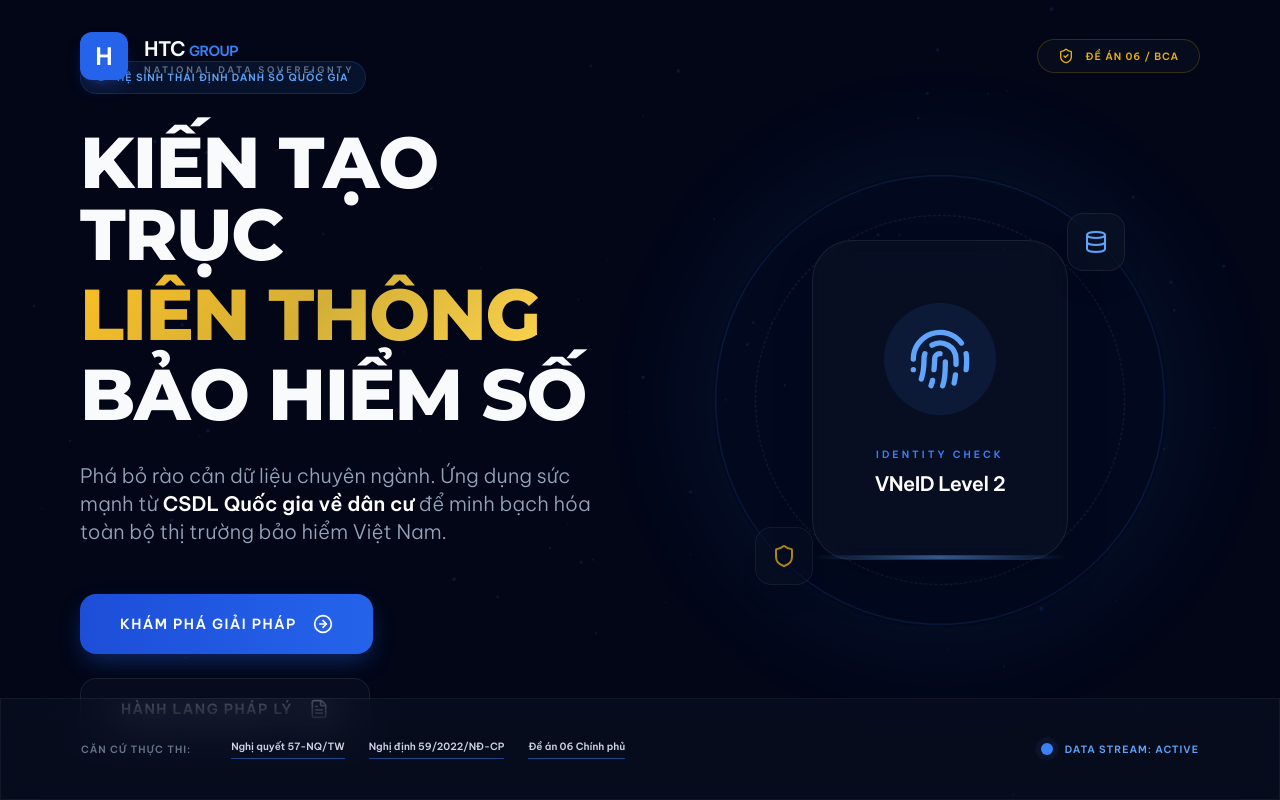
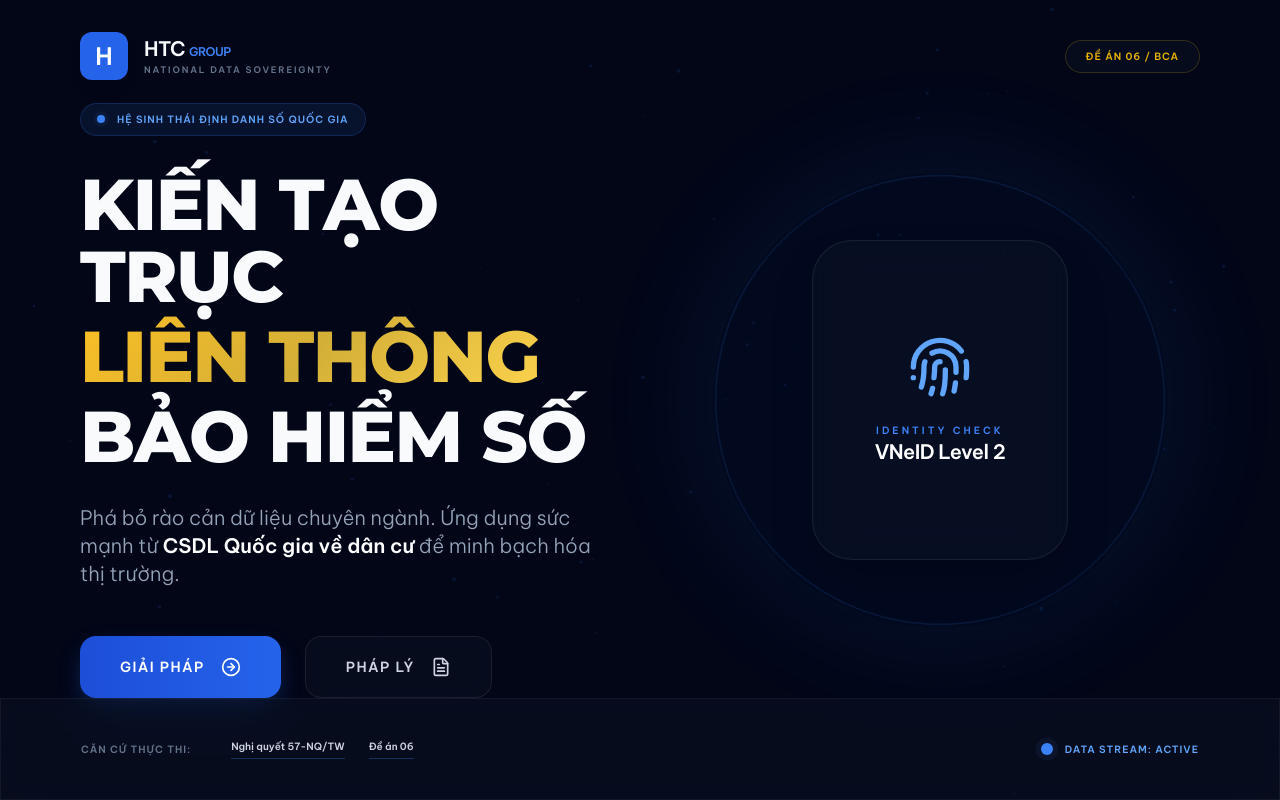
Before and after one commit to diegoschewe-cell/htc-insurance-hub, a plain HTML site: page hero.html in a window 1280 px wide. Drawn offline with nearby package versions, Linux system fonts and the light colour scheme.

Commit message:
Add files via upload

```diff
--- a/hero.html
+++ b/hero.html
@@ -8,26 +8,22 @@
     <script src="https://cdn.tailwindcss.com"></script>
     <script src="https://unpkg.com/lucide@latest"></script>
     <link href="https://unpkg.com/aos@2.3.1/dist/aos.css" rel="stylesheet">
-
     <link href="https://fonts.googleapis.com/css2?family=Montserrat:wght@700;800&family=Be+Vietnam+Pro:wght@300;400;600&display=swap" rel="stylesheet">
 
     <style>
         :root {
-            --police-blue: #0a192f;
             --htc-blue: #3b82f6;
-            --gold-glow: #fbbf24;
         }
         body {
             background-color: #020617;
             font-family: 'Be Vietnam Pro', sans-serif;
             color: #f8fafc;
-            overflow: hidden;
+            /* SỬA LỖI 1: Cho phép cuộn trên mobile, chỉ ẩn ngang */
+            overflow-x: hidden;
+            overflow-y: auto;
             line-height: 1.6;
         }
-        h1, h2, h3 {
-            font-family: 'Montserrat', sans-serif;
-            letter-spacing: -0.02em;
-        }
+        h1, h2, h3 { font-family: 'Montserrat', sans-serif; letter-spacing: -0.02em; }
 
         .glass-panel {
             background: rgba(15, 23, 42, 0.4);
@@ -43,14 +39,11 @@
         }
 
         #bg-canvas {
-            position: absolute;
+            position: fixed; /* SỬA LỖI 2: Đổi từ absolute sang fixed để nền đi theo khi cuộn */
             top: 0; left: 0;
             z-index: 0;
             opacity: 0.3;
-        }
-
-        .hero-title {
-            line-height: 1.2; /* Chỉnh khoảng cách dòng tiêu đề để không bị đè */
+            pointer-events: none;
         }
 
         .glow-orb {
@@ -63,15 +56,15 @@
             50% { transform: scale(1.15); opacity: 0.6; }
         }
 
+        @keyframes pan {
+            from { transform: translateY(0); }
+            to { transform: translateY(320px); }
+        }
+
         .btn-primary {
             background: linear-gradient(to right, #1d4ed8, #2563eb);
             transition: all 0.4s cubic-bezier(0.4, 0, 0.2, 1);
             box-shadow: 0 10px 25px -5px rgba(37, 99, 235, 0.4);
-        }
-
-        .btn-primary:hover {
-            transform: translateY(-3px);
-            box-shadow: 0 20px 30px -10px rgba(37, 99, 235, 0.6);
         }
     </style>
 </head>
@@ -79,28 +72,28 @@
 
     <canvas id="bg-canvas"></canvas>
 
-    <nav class="fixed top-0 w-full z-50 py-8 px-10 md:px-20 flex justify-between items-center" data-aos="fade-down">
-        <div class="flex items-center gap-4">
-            <div class="w-12 h-12 bg-blue-600 rounded-xl flex items-center justify-center shadow-lg shadow-blue-900/40">
-                <span class="font-bold text-2xl text-white">H</span>
+    <nav class="relative md:fixed top-0 w-full z-50 py-6 md:py-8 px-6 md:px-20 flex justify-between items-center" data-aos="fade-down">
+        <div class="flex items-center gap-3 md:gap-4">
+            <div class="w-10 h-10 md:w-12 md:h-12 bg-blue-600 rounded-xl flex items-center justify-center shadow-lg">
+                <span class="font-bold text-xl md:text-2xl text-white">H</span>
             </div>
             <div>
-                <div class="font-bold text-xl tracking-tight">HTC <span class="text-blue-500 text-sm">GROUP</span></div>
-                <div class="text-[9px] text-slate-500 font-bold uppercase tracking-[0.3em]">National Data Sovereignty</div>
+                <div class="font-bold text-lg md:text-xl tracking-tight leading-none">HTC <span class="text-blue-500 text-xs">GROUP</span></div>
+                <div class="text-[8px] md:text-[9px] text-slate-500 font-bold uppercase tracking-[0.2em]">National Data Sovereignty</div>
             </div>
         </div>
-        <div class="hidden md:flex gap-6">
-            <div class="glass-panel px-5 py-2 rounded-full flex items-center gap-3 text-[10px] font-bold text-yellow-500 uppercase tracking-widest border-yellow-500/20">
-                <i data-lucide="shield-check" class="w-4 h-4"></i> Đề án 06 / BCA
+        <div class="hidden md:flex">
+            <div class="glass-panel px-5 py-2 rounded-full text-[10px] font-bold text-yellow-500 uppercase tracking-widest border-yellow-500/20">
+                Đề án 06 / BCA
             </div>
         </div>
     </nav>
 
-    <main class="relative z-10 h-screen flex items-center justify-center px-10 md:px-20">
-        <div class="max-w-7xl w-full grid grid-cols-1 lg:grid-cols-2 gap-20 items-center">
+    <main class="relative z-10 min-h-screen flex items-center py-20 md:py-0 px-6 md:px-20">
+        <div class="max-w-7xl w-full grid grid-cols-1 lg:grid-cols-2 gap-10 md:gap-20 items-center">
 
-            <div data-aos="fade-right" data-aos-delay="200" class="space-y-8">
-                <div class="inline-flex items-center gap-3 px-4 py-2 rounded-full bg-blue-500/10 border border-blue-500/20 text-blue-400 text-[10px] font-bold uppercase tracking-widest">
+            <div data-aos="fade-right" data-aos-delay="200" class="space-y-6 md:space-y-8 text-center lg:text-left">
+                <div class="inline-flex items-center gap-3 px-4 py-2 rounded-full bg-blue-500/10 border border-blue-500/20 text-blue-400 text-[10px] font-bold uppercase tracking-widest mx-auto lg:mx-0">
                     <span class="flex h-2 w-2 relative">
                         <span class="animate-ping absolute inline-flex h-full w-full rounded-full bg-blue-400 opacity-75"></span>
                         <span class="relative inline-flex rounded-full h-2 w-2 bg-blue-500"></span>
@@ -108,63 +101,50 @@
                     Hệ sinh thái định danh số quốc gia
                 </div>
 
-                <h1 class="hero-title text-5xl md:text-7xl font-extrabold">
+                <h1 class="text-4xl md:text-7xl font-extrabold leading-[1.1]">
                     KIẾN TẠO TRỤC <br>
                     <span class="text-gold-gradient py-2">LIÊN THÔNG</span> <br>
                     BẢO HIỂM SỐ
                 </h1>
 
-                <p class="text-slate-400 text-lg md:text-xl leading-relaxed max-w-xl font-light">
-                    Phá bỏ rào cản dữ liệu chuyên ngành. Ứng dụng sức mạnh từ <strong class="text-white font-semibold">CSDL Quốc gia về dân cư</strong> để minh bạch hóa toàn bộ thị trường bảo hiểm Việt Nam.
+                <p class="text-slate-400 text-base md:text-xl leading-relaxed max-w-xl font-light mx-auto lg:mx-0">
+                    Phá bỏ rào cản dữ liệu chuyên ngành. Ứng dụng sức mạnh từ <strong class="text-white font-semibold">CSDL Quốc gia về dân cư</strong> để minh bạch hóa thị trường.
                 </p>
 
-                <div class="flex flex-wrap gap-6 pt-4">
-                    <button class="btn-primary px-10 py-5 rounded-2xl font-bold text-sm tracking-widest uppercase flex items-center gap-4 text-white">
-                        Khám phá giải pháp <i data-lucide="arrow-right-circle" class="w-5 h-5"></i>
+                <div class="flex flex-col sm:flex-row justify-center lg:justify-start gap-4 md:gap-6 pt-4">
+                    <button class="btn-primary px-8 py-4 md:px-10 md:py-5 rounded-2xl font-bold text-xs md:text-sm tracking-widest uppercase flex items-center justify-center gap-4 text-white">
+                        Giải pháp <i data-lucide="arrow-right-circle" class="w-5 h-5"></i>
                     </button>
-                    <button class="glass-panel px-10 py-5 rounded-2xl font-bold text-sm tracking-widest uppercase flex items-center gap-4 hover:bg-white/5 transition-all text-slate-300">
-                        Hành lang pháp lý <i data-lucide="file-text" class="w-5 h-5"></i>
+                    <button class="glass-panel px-8 py-4 md:px-10 md:py-5 rounded-2xl font-bold text-xs md:text-sm tracking-widest uppercase flex items-center justify-center gap-4 text-slate-300">
+                        Pháp lý <i data-lucide="file-text" class="w-5 h-5"></i>
                     </button>
                 </div>
             </div>
 
-            <div class="hidden lg:flex justify-center items-center relative" data-aos="fade-left" data-aos-delay="400">
-                <div class="relative w-[450px] h-[450px] flex items-center justify-center">
+            <div class="hidden sm:flex justify-center items-center relative" data-aos="fade-left" data-aos-delay="400">
+                <div class="relative w-[300px] h-[300px] md:w-[450px] md:h-[450px] flex items-center justify-center">
                     <div class="absolute inset-0 bg-blue-600/10 rounded-full glow-orb"></div>
+                    <div class="absolute inset-0 border border-blue-500/20 rounded-full animate-[spin_20s_linear_infinite]"></div>
 
-                    <div class="absolute inset-0 border border-blue-500/20 rounded-full animate-[spin_20s_linear_infinite]"></div>
-                    <div class="absolute inset-10 border border-dashed border-white/10 rounded-full animate-[spin_30s_linear_infinite_reverse]"></div>
-
-                    <div class="glass-panel w-64 h-80 rounded-[2.5rem] p-8 flex flex-col items-center justify-center transform hover:scale-105 transition-transform duration-500 shadow-2xl">
-                        <div class="mb-8 p-6 bg-blue-500/10 rounded-full">
-                            <i data-lucide="fingerprint" class="w-16 h-16 text-blue-400"></i>
+                    <div class="glass-panel w-48 h-64 md:w-64 md:h-80 rounded-[2.5rem] p-6 md:p-8 flex flex-col items-center justify-center shadow-2xl">
+                        <i data-lucide="fingerprint" class="w-12 h-12 md:w-16 md:h-16 text-blue-400 mb-6"></i>
+                        <div class="text-center">
+                            <div class="text-[8px] md:text-[10px] font-bold text-blue-500 tracking-[0.3em] uppercase">Identity Check</div>
+                            <div class="text-lg md:text-xl font-bold text-white tracking-tight">VNeID Level 2</div>
                         </div>
-                        <div class="text-center space-y-2">
-                            <div class="text-[10px] font-bold text-blue-500 tracking-[0.3em] uppercase">Identity Check</div>
-                            <div class="text-xl font-bold text-white tracking-tight">VNeID Level 2</div>
-                        </div>
-                        <div class="absolute top-0 left-0 w-full h-1 bg-gradient-to-r from-transparent via-blue-400 to-transparent animate-[pan_3s_infinite] opacity-50"></div>
-                    </div>
-
-                    <div class="absolute top-10 right-10 glass-panel p-4 rounded-2xl animate-bounce shadow-xl">
-                        <i data-lucide="database" class="w-6 h-6 text-blue-400"></i>
-                    </div>
-                    <div class="absolute bottom-10 left-10 glass-panel p-4 rounded-2xl animate-pulse shadow-xl">
-                        <i data-lucide="shield" class="w-6 h-6 text-yellow-500"></i>
                     </div>
                 </div>
             </div>
         </div>
     </main>
 
-    <div class="fixed bottom-0 w-full z-50 py-10 px-10 md:px-20 border-t border-white/5 glass-panel" data-aos="fade-up" data-aos-delay="600">
-        <div class="max-w-7xl mx-auto flex flex-col md:flex-row justify-between items-center gap-8">
-            <div class="flex items-center gap-10">
-                <div class="text-[10px] text-slate-500 uppercase tracking-widest font-bold">Căn cứ thực thi:</div>
-                <div class="flex gap-6">
-                    <span class="text-[10px] text-slate-300 font-semibold border-b border-blue-500/50 pb-1">Nghị quyết 57-NQ/TW</span>
-                    <span class="text-[10px] text-slate-300 font-semibold border-b border-blue-500/50 pb-1">Nghị định 59/2022/NĐ-CP</span>
-                    <span class="text-[10px] text-slate-300 font-semibold border-b border-blue-500/50 pb-1">Đề án 06 Chính phủ</span>
+    <div class="relative md:fixed bottom-0 w-full z-50 py-8 md:py-10 px-6 md:px-20 border-t border-white/5 glass-panel" data-aos="fade-up">
+        <div class="max-w-7xl mx-auto flex flex-col md:flex-row justify-between items-center gap-6">
+            <div class="flex flex-col md:flex-row items-center gap-4 md:gap-10">
+                <div class="text-[10px] text-slate-500 uppercase tracking-widest font-bold text-center md:text-left">Căn cứ thực thi:</div>
+                <div class="flex flex-wrap justify-center gap-4 md:gap-6">
+                    <span class="text-[9px] md:text-[10px] text-slate-300 font-semibold border-b border-blue-500/30 pb-1">Nghị quyết 57-NQ/TW</span>
+                    <span class="text-[9px] md:text-[10px] text-slate-300 font-semibold border-b border-blue-500/30 pb-1">Đề án 06</span>
                 </div>
             </div>
             <div class="flex items-center gap-3 text-blue-400 text-[10px] font-bold uppercase tracking-widest">
@@ -182,7 +162,6 @@
         lucide.createIcons();
         AOS.init({ duration: 1200, once: true });
 
-        // Background Animation Logic
         const canvas = document.getElementById('bg-canvas');
         const ctx = canvas.getContext('2d');
         let particles = [];
@@ -193,9 +172,7 @@
         }
 
         class Particle {
-            constructor() {
-                this.init();
-            }
+            constructor() { this.init(); }
             init() {
                 this.x = Math.random() * canvas.width;
                 this.y = Math.random() * canvas.height;
@@ -219,7 +196,8 @@
         function setup() {
             resize();
             particles = [];
-            for (let i = 0; i < 100; i++) particles.push(new Particle());
+            let count = window.innerWidth < 768 ? 40 : 100; // Giảm số hạt trên mobile để mượt hơn
+            for (let i = 0; i < count; i++) particles.push(new Particle());
         }
 
         function loop() {
@@ -232,12 +210,5 @@
         setup();
         loop();
     </script>
-
-    <style>
-        @keyframes pan {
-            from { transform: translateY(0); }
-            to { transform: translateY(320px); }
-        }
-    </style>
 </body>
 </html>
```
